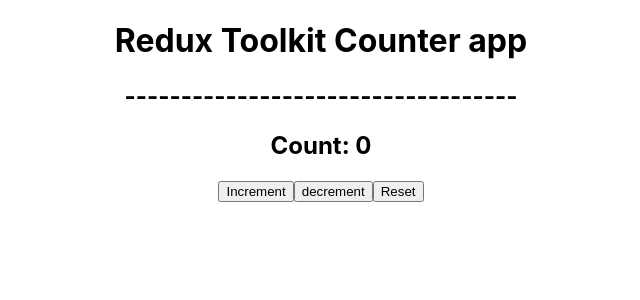
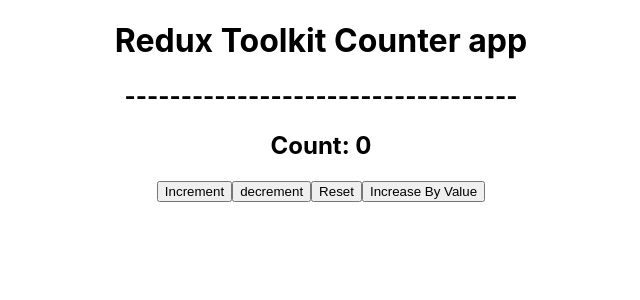
Before and after one commit to pmdev71/react_redux_toolkit, a React (Create React App) app: page / in a window 1280 px wide. Shown: the top 300 px of the page, without its empty margins (319-959 px from the left). Built offline with nearby package versions, Linux system fonts and the light colour scheme.

Commit message:
added value by action.payload

```diff
--- a/src/app/store.js
+++ b/src/app/store.js
@@ -4,6 +4,7 @@ import counterReducer from '../features/counter/counterSlice';
 const store = configureStore({
   reducer: {
     counter: counterReducer,
+    //todos : todosReducer,
   },
 });
 
--- a/src/features/counter/CounterView.js
+++ b/src/features/counter/CounterView.js
@@ -1,6 +1,6 @@
 import React from 'react';
 import { useDispatch, useSelector } from 'react-redux';
-import { decrement, increment, reset } from './counterSlice';
+import { decrement, increaseByValue, increment, reset } from './counterSlice';
 
 const CounterView = () => {
   const count = useSelector((state) => state.counter.count);
@@ -29,6 +29,13 @@ const CounterView = () => {
       >
         Reset
       </button>
+      <button
+        onClick={() => {
+          dispatch(increaseByValue(5));
+        }}
+      >
+        Increase By Value
+      </button>
     </div>
   );
 };
--- a/src/features/counter/counterSlice.js
+++ b/src/features/counter/counterSlice.js
@@ -15,9 +15,13 @@ export const counterSlice = createSlice({
     reset: (state) => {
       state.count = 0;
     },
+    increaseByValue: (state, action) => {
+      state.count = state.count + action.payload;
+    },
   },
 });
 
-export const { increment, decrement, reset } = counterSlice.actions;
+export const { increment, decrement, reset, increaseByValue } =
+  counterSlice.actions;
 
 export default counterSlice.reducer;
```
